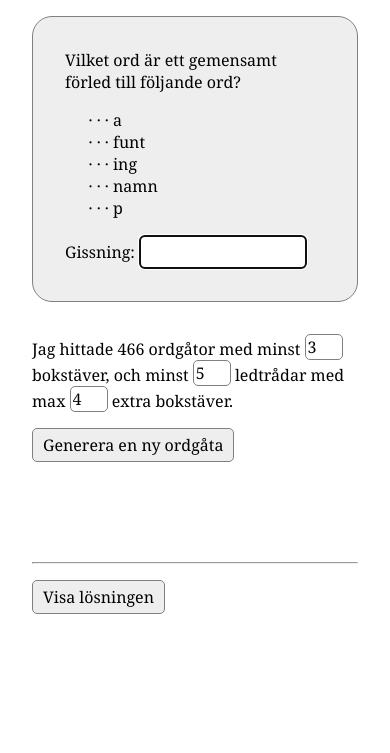
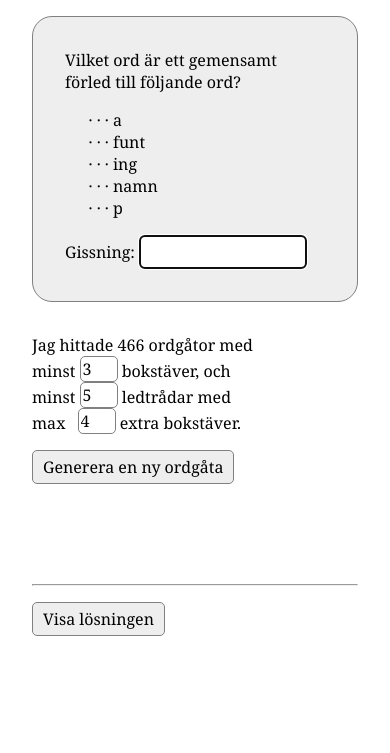
Before and after one commit to heatherleaf/guess-the-word, a plain HTML site: page index.html in a window 390 px wide. Shown: the part 91-844 px from the top of the page. Drawn offline with Linux system fonts and the light colour scheme.

Commit message:
adapt for small screens

```diff
--- a/index.html
+++ b/index.html
@@ -2,6 +2,7 @@
 <html>
 <head>
 <meta charset="utf-8"/>
+<meta name="viewport" content="width=device-width,initial-scale=1.0">
 <title id="page-title">Gissa ordet</title>
 <script src="guess-the-word.js"></script>
 <script src="news-lexicon.js"></script>
@@ -45,6 +46,11 @@ hr { margin-top: 100px }
 #show-solution:checked ~ * #hide-solution-text { display: inline }
 #show-solution:checked ~ * #show-solution-text { display: none }
 #show-solution { display: none }
+@media only screen and (max-width: 600px) {
+  h1 { text-align: center }
+  .break { display: block }
+  .pad { margin-left: 0.5em }
+}
 </style>
 </head>
 
@@ -59,9 +65,10 @@ Gissning: <input type="text" id="user-guess" size="10"/>
 </div>
 
 <p>Jag hittade <span id="possibilities"></span>
-ordgåtor med minst <input type="number" id="minchars" min="2" max="10" value="3"/> bokstäver,
-och minst <input type="number" id="numclues" min="2" max="10" value="5"/> ledtrådar
-med max <input type="number" id="maxchars" min="2" max="10" value="4"/> extra bokstäver.
+ordgåtor med
+<span class="break">minst <input type="number" id="minchars" min="2" max="10" value="3"/> bokstäver, och</span>
+<span class="break">minst <input type="number" id="numclues" min="2" max="10" value="5"/> ledtrådar med</span>
+<span class="break"> max <input type="number" id="maxchars" min="2" max="10" value="4" class="pad"/> extra bokstäver.</span>
 </p>
 
 <p><button id="generatenew">Generera en ny ordgåta</button></p>
```
